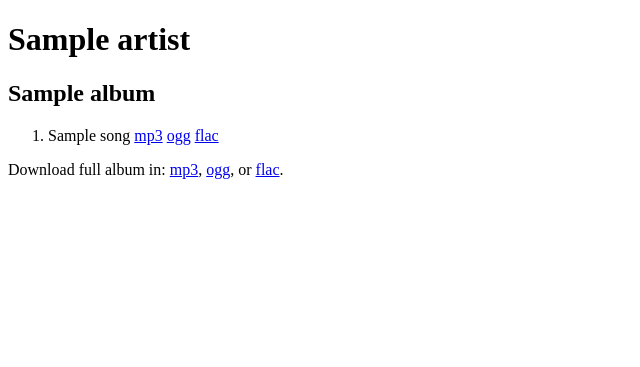
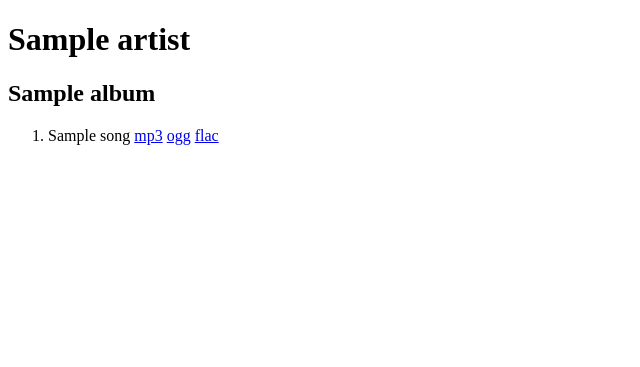
Before and after one commit to slackwalker/Hark, a Django app: template templates/harkweb/album_detail.html in a window 1280 px wide. Shown: the top 367 px of the page, without its empty margins (0-640 px from the left). Run offline with Django 3.2, Linux system fonts and the light colour scheme; the template is opened without the code that fills it: most values are stand-ins (such as "Sample title", 1, 10 or a date in 2020); some libraries are stand-ins or nearby versions; some web fonts are replaced.

Commit message:
made some changes to the templates and removed filename from the song model

```diff
--- a/templates/harkweb/album_detail.html
+++ b/templates/harkweb/album_detail.html
@@ -30,9 +30,9 @@
             <li>
                 <span class='songname'>{{ song.name }}</span>
                 <span class='formats'>
-                    <a href='mp3/{{ song.filename }}.mp3'>mp3</a>
-                    <a href='ogg/{{ song.filename }}.ogg'>ogg</a>
-                    <a href='flac/{{ song.filename }}.flac'>flac</a>
+                    <a href='{{ MEDIA_URL }}albums/{{ album.urlpath }}mp3/{{ song.urlname }}.mp3'>mp3</a>
+                    <a href='{{ MEDIA_URL }}albums/{{ album.urlpath }}ogg/{{ song.urlname }}.ogg'>ogg</a>
+                    <a href='{{ MEDIA_URL }}albums/{{ album.urlpath }}flac/{{ song.urlname }}.flac'>flac</a>
                 </span>
             </li>
             {% endfor %}
@@ -41,7 +41,7 @@
         <p>No songs available.</p>
         {% endifnotequal %}
     </article>
-    <footer>
+    <!--footer>
         <p>
             Download full album in:
             <a href='mp3/{{ album.artist }} - {{ album.name }}.tar'>mp3</a>,
@@ -49,6 +49,6 @@
             or
             <a href='flac/{{ album.artist }} - {{ album.name }}.tar'>flac</a>.
         </p>
-    </footer>
+    </footer-->
 </body>
 </html>
--- a/templates/harkweb/album_list.html
+++ b/templates/harkweb/album_list.html
@@ -28,7 +28,7 @@
         <ul>
             {% for album in album_list %}
             <li>
-                <a href="/{{ album.artist.name|harkify|slugify }}/{{ album.name|harkify|slugify }}/">{{ album.fullname }}</a>
+                <a href="/{{ album.urlpath }}">{{ album.fullname }}</a>
             </li>
             {% endfor %}
         </ul>
```
Also changed, not shown: harkweb/models.py (+8 -1 lines).
